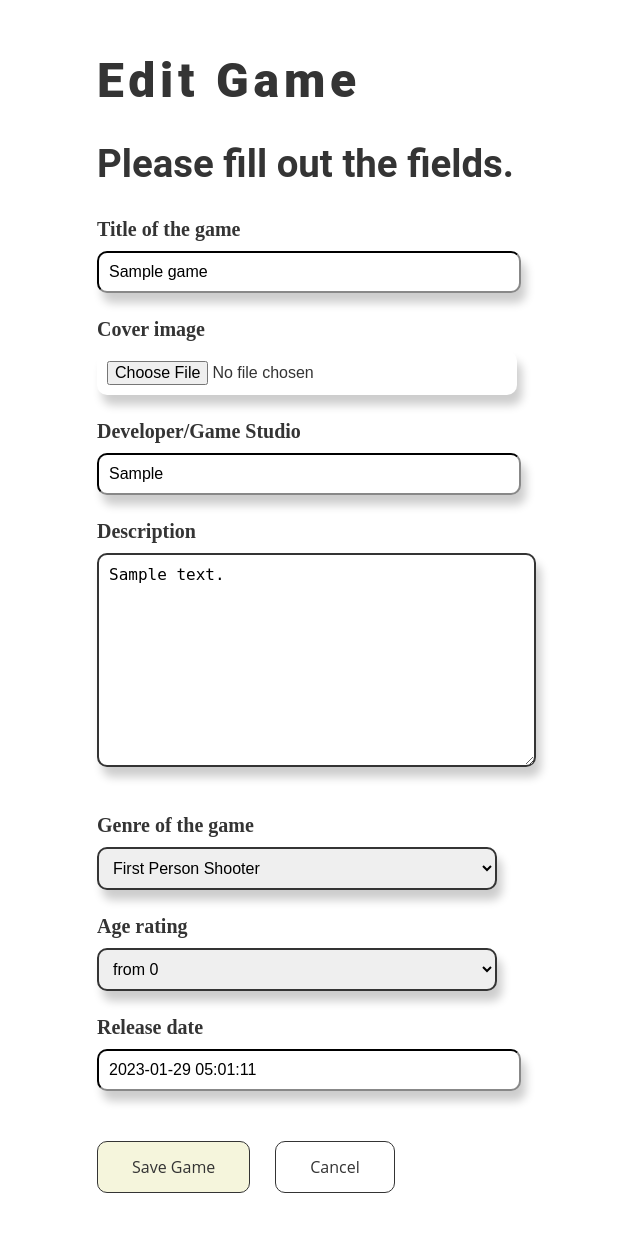
After one commit to Jjutho/WebPythonDjangoProject, a Django app: page /games/edit/1/ in a window 1280 px wide. The commit adds this page. Shown: the whole page, without its empty margins (23-663 px from the left). Run offline with Django 4.2, Linux system fonts and the light colour scheme; a user stored in the database is signed in; tables that the repository leaves empty hold one stand-in row (values such as "Sample post").

Commit message:
finished product editing

```diff
--- a/Games/forms.py
+++ b/Games/forms.py
@@ -3,6 +3,18 @@ from .models import Game, Comment
 
 class GameForm(forms.ModelForm):
 
+    class Meta:
+        model = Game
+        fields = ['title', 'description', 'cover_image', 'creator', 'release_date', 'genre', 'age_rating']
+        widgets = {
+            'genre': forms.Select(choices=Game.GameGenre),
+            'age_rating': forms.Select(choices=Game.AgeRatings),
+            'user': forms.HiddenInput(),
+        }
+
+class GameEditForm(forms.ModelForm):
+
+    cover_image = forms.ImageField(required=False)
     class Meta:
         model = Game
         fields = ['title', 'description', 'cover_image', 'creator', 'release_date', 'genre', 'age_rating']
--- /dev/null
+++ b/Games/templates/game-edit.html
@@ -0,0 +1,74 @@
+{% extends "home.html" %}
+
+{% block title %}
+    Edit Game
+{% endblock %}
+
+{% block css %}
+    {% load static %}
+    <link rel="stylesheet" type="text/css" href="{% static 'Games/css/game_styles.css' %}">
+{% endblock %}
+
+{% block heading %}
+    <h1>Edit Game</h1>
+{% endblock %}
+
+{% block logged_in_content %}
+    <div class="game-create-content">
+        <h2>Please fill out the fields.</h2>
+        <form method="POST" enctype="multipart/form-data">
+            {% csrf_token %}
+
+            <label for="{{ form.title.id_for_label }}">Title of the game</label><br>
+            <input id="{{ form.title.id_for_label }}" type="{{ form.title.field.widget.input_type }}" name="{{ form.title.html_name }}" placeholder="Game title" value="{{ that_one_game.title }}"><br>
+
+            <label for="{{ form.cover_image.id_for_label }}">Cover image</label><br>
+            {{ form.cover_image }}<br>
+
+            <label for="{{ form.creator.id_for_label }}">Developer/Game Studio</label><br>
+            <input id="{{ form.creator.id_for_label }}" type="{{ form.creator.field.widget.input_type }}" name="{{ form.creator.html_name }}" placeholder="Developer/Game Studio" value="{{ that_one_game.creator }}"><br>
+
+            <label for="{{ form.description.id_for_label }}">{{ form.description.label }}</label><br>
+            <textarea rows="10" cols="40" id="{{ form.description.id_for_label }}" type="{{ form.description.field.widget.input_type }}" name="{{ form.description.html_name }}" value="{{ that_one_game.description }}">{{ that_one_game.description }}</textarea><br>
+            <br>
+
+            <label for="id_genre">Genre of the game</label><br>
+            <select id="id_genre" type="text" name="genre">
+                <option value="">---</option>
+                <option value="FPS" {% if that_one_game.genre == "FPS" %}selected{% endif %}>First Person Shooter</option>
+                <option value="SIM" {% if that_one_game.genre == "SIM" %}selected{% endif %}>Simulation</option>
+                <option value="CB" {% if that_one_game.genre == "CB" %}selected{% endif %}>City Builder</option>
+                <option value="HG" {% if that_one_game.genre == "HG" %}selected{% endif %}>Horror Game</option>
+                <option value="RPG" {% if that_one_game.genre == "RPG" %}selected{% endif %}>Role Playing Game</option>
+                <option value="RC" {% if that_one_game.genre == "RC" %}selected{% endif %}>Racing Game</option>
+            </select><br>
+
+            <label for="{{ form.age_rating.id_for_label }}">{{ form.age_rating.label }}</label><br>
+            <select id="{{ form.age_rating.id_for_label }}" type="{{ form.age_rating.field.widget.input_type }}" name="{{ form.age_rating.html_name }}">
+                <option value="0+" {% if that_one_game.age_rating == "0+" %}selected{% endif %}>from 0</option>
+                <option value="6+" {% if that_one_game.age_rating == "6+" %}selected{% endif %}>from 6</option>
+                <option value="12+" {% if that_one_game.age_rating == "12+" %}selected{% endif %}>from 12</option>
+                <option value="16+" {% if that_one_game.age_rating == "16+" %}selected{% endif %}>from 16</option>
+                <option value="18+" {% if that_one_game.age_rating == "18+" %}selected{% endif %}>from 18</option>
+            </select>
+            <br>
+
+            <label for="{{ form.release_date.id_for_label }}">{{ form.release_date.label }}</label><br>
+            <input type="{{ form.release_date.field.widget.input_type }}" name="{{ form.release_date.html_name }}" value="{{ form.release_date.value|date:"Y-m-d h:m:s" }}" id="{{ form.release_date.id_for_label }}">
+            <br>
+
+            <div class="button-container">
+                <button class="button primary" type="submit">Save Game</button>
+                <a class="button secondary" href="{% url 'game-detail' that_one_game.id %}">Cancel</a>
+            </div>
+        </form>
+    </div>
+{% endblock %}
+
+{% block not_logged_in_content %}
+    <h2>You must be logged in to add games.</h2>
+    <div class="button-container">
+        <a class="button primary" hhref="{% url 'login' %}">Login</a>
+        <a class="button secondary" hhref="{% url 'home' %}">Back to Home</a>
+    </div>
+{% endblock %}
--- a/Games/urls.py
+++ b/Games/urls.py
@@ -5,6 +5,7 @@ urlpatterns = [
     path('show/', views.game_list, name='game-list'),
     path('show/<int:pk>/', views.game_detail, name='game-detail'),
     path('add/', views.game_create, name='game-create'),
+    path('edit/<int:pk>/', views.game_edit, name='game-edit'),
     path('delete/<int:pk>/', views.game_delete, name='game-delete'),
     path('delete/<int:pk>/comment/<int:ck>/', views.comment_delete, name='comment-delete'),
     path('show/<int:pk>/comment/<int:ck>/vote/<str:up_or_down>/', views.comment_vote, name='comment-vote'),
--- a/Games/views.py
+++ b/Games/views.py
@@ -3,7 +3,7 @@ from django.contrib.auth.decorators import login_required
 from django.shortcuts import render, redirect
 
 from Shoppingcart.models import ShoppingCart
-from .forms import GameForm, CommentForm, SearchForm
+from .forms import GameForm, GameEditForm, CommentForm, SearchForm
 from .models import Game, Comment, Vote
 
 def game_list(request):
@@ -51,6 +51,28 @@ def game_create(request):
             print(form.errors)
 
     return render(request, 'game-create.html', context)
+
+@staff_member_required
+def game_edit(request, **kwargs):
+    game_id = kwargs['pk']
+    game = Game.objects.get(id=game_id)
+
+    form = GameEditForm()
+    context = {
+        'form': form,
+        'that_one_game': game
+    }
+
+    if request.method == 'POST':
+        form = GameEditForm(request.POST or None, request.FILES, instance=game)
+        form.instance.user = request.user
+        if form.is_valid():
+            form.save()
+            return redirect('game-detail', pk=game_id)
+        else:
+            print(form.errors)
+
+    return render(request, 'game-edit.html', context)
 
 @staff_member_required
 def game_delete(request, **kwargs):
```
Also changed, not shown: Games/templates/game-detail.html (+7 -0 lines).
